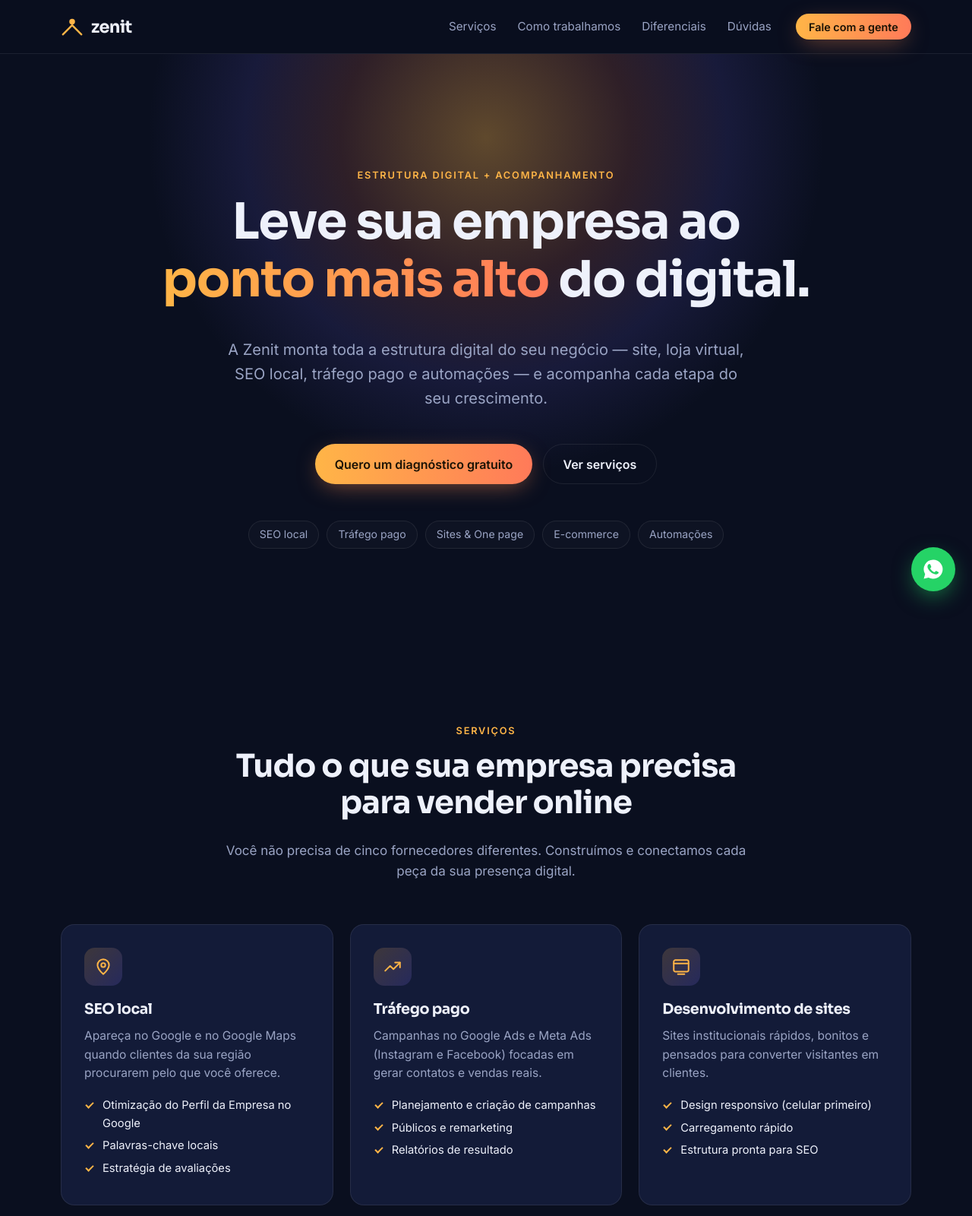
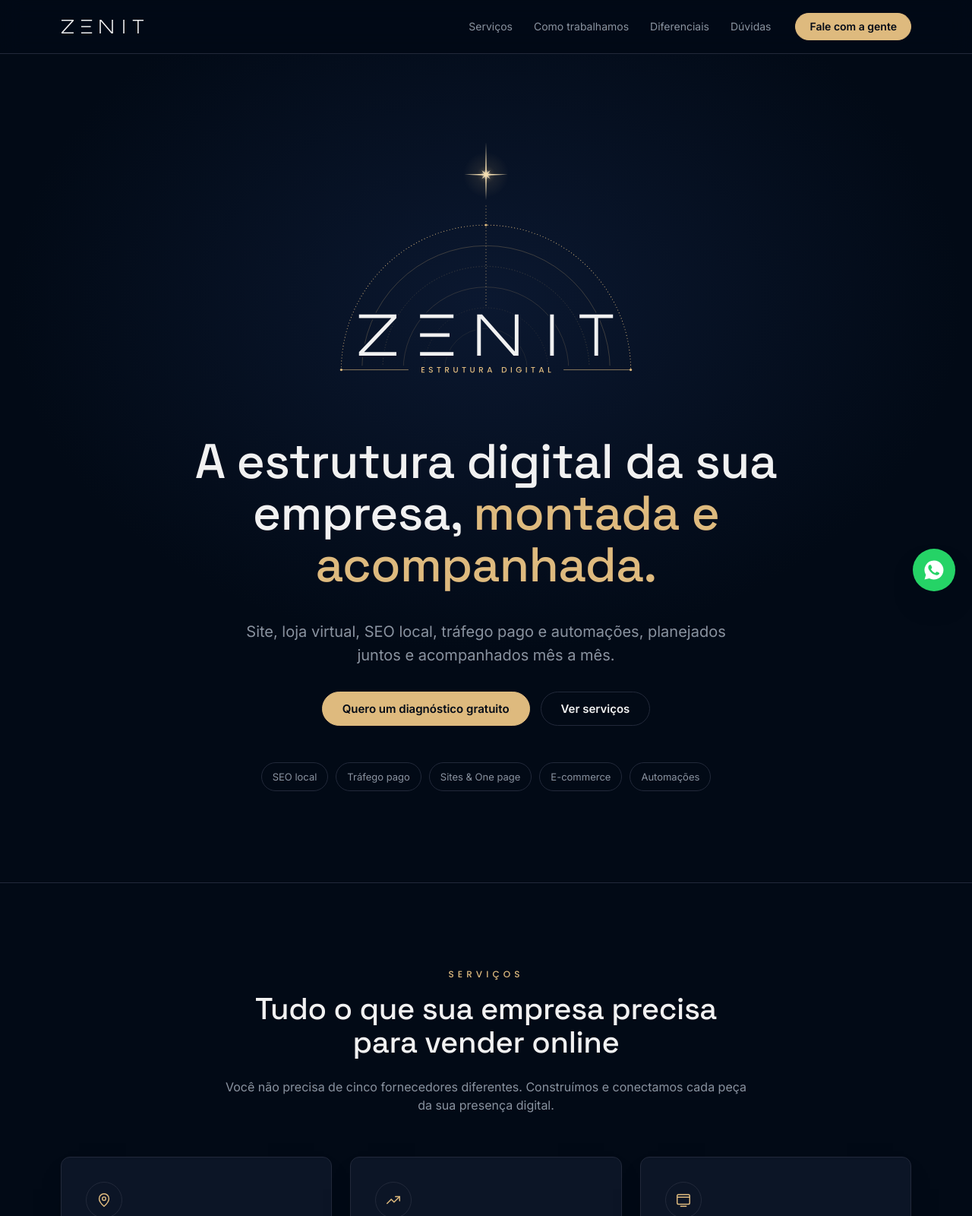
Before and after one commit to Guto1x/zenit-site, a plain HTML site: page index.html in a window 1280 px wide. Shown: the top 1600 px of the page at 76% size. Drawn offline with Linux system fonts and the light colour scheme.

Commit message:
Aplica o design system ZENIT ao site
Logos oficiais, tokens do tema Noite, tipografia Space Grotesk/Inter/Poppins,
raios, sombras e movimento da marca.

Co-Authored-By: Claude Opus 5.5 <noreply@anthropic.com>
Claude-Session: https://claude.ai/code/session_014L3cd5emMPcaGeGEp6fh5Q

```diff
--- a/assets/style.css
+++ b/assets/style.css
@@ -1,181 +1,205 @@
+/* Tokens do design system ZENIT (tema Noite, padrão da marca) */
 :root {
-  --bg: #0a0f1f;
-  --bg-alt: #0e1530;
-  --surface: #131b38;
-  --border: rgba(255, 255, 255, 0.08);
-  --text: #eef1fb;
-  --muted: #9aa4c4;
-  --accent: #ffb547;
-  --accent-2: #ff7a59;
-  --violet: #7c6cff;
-  --radius: 18px;
+  --surface-100: #020A16;
+  --surface-200: #0C1526;
+  --ink: #F1F1F1;
+  --ink-muted: #8A93A0;
+  --line: #22293A;
+  --accent-gold: #DEBA7E;
+  --accent-gold-strong: #C79A55;
+  --accent-gold-ink: #DEBA7E;
+  --signal-focus: #DEBA7E;
+  --field: #0C1526;
+  --hero-glow: #0B1830;
+
+  --space-2: 8px;
+  --space-4: 16px;
+  --space-6: 24px;
+  --space-8: 32px;
+
+  --radius-sm: 4px;
+  --radius-md: 12px;
+  --radius-full: 9999px;
+
+  --shadow-1: 0 18px 40px -24px rgba(0,0,0,0.6);
+  --shadow-2: 0 20px 48px -22px rgba(0,0,0,0.65);
+  --shadow-3: 0 24px 60px -20px rgba(0,0,0,0.7);
+
+  --font-display: "Space Grotesk", system-ui, sans-serif;
+  --font-sans: "Inter", system-ui, sans-serif;
+  --font-brand: "Poppins", system-ui, sans-serif;
+
+  --ease: cubic-bezier(.65, 0, .35, 1);
   --container: 1160px;
-  --font-head: "Sora", system-ui, sans-serif;
-  --font-body: "Inter", system-ui, sans-serif;
 }
 
 *, *::before, *::after { box-sizing: border-box; }
 html { scroll-behavior: smooth; scroll-padding-top: 80px; }
 body {
   margin: 0;
-  background: var(--bg);
-  color: var(--text);
-  font-family: var(--font-body);
-  font-size: 17px;
-  line-height: 1.6;
+  background: var(--surface-100);
+  color: var(--ink);
+  font-family: var(--font-sans);
+  font-size: 16px;
+  line-height: 24px;
   -webkit-font-smoothing: antialiased;
 }
-img, svg { display: block; }
+img, svg { display: block; max-width: 100%; }
 a { color: inherit; text-decoration: none; }
-h1, h2, h3 { font-family: var(--font-head); line-height: 1.15; margin: 0 0 .6em; letter-spacing: -0.02em; }
-h1 { font-size: clamp(2.3rem, 5.5vw, 4.1rem); }
-h2 { font-size: clamp(1.8rem, 3.6vw, 2.6rem); }
-h3 { font-size: 1.2rem; }
+h1, h2, h3 { font-family: var(--font-display); font-weight: 500; margin: 0 0 .6em; letter-spacing: -0.01em; }
+h1 { font-size: clamp(36px, 5.6vw, 64px); line-height: 1.06; }          /* display-hero */
+h2 { font-size: clamp(28px, 3.6vw, 40px); line-height: 1.1; }           /* h1 */
+h3 { font-size: 20px; line-height: 26px; }
 p { margin: 0 0 1em; }
 
 .container { width: 100%; max-width: var(--container); margin: 0 auto; padding: 0 20px; }
 .container--narrow { max-width: 820px; }
-.muted { color: var(--muted); }
-.grad {
-  background: linear-gradient(90deg, var(--accent), var(--accent-2));
-  -webkit-background-clip: text; background-clip: text; color: transparent;
-}
-.eyebrow {
-  font-size: .8rem; font-weight: 600; letter-spacing: .14em; text-transform: uppercase;
-  color: var(--accent); margin-bottom: 1em;
+.muted { color: var(--ink-muted); }
+.gold { color: var(--accent-gold); }
+
+/* tagline: Poppins Medium, caixa-alta, espaçamento largo */
+.eyebrow, .tagline {
+  font-family: var(--font-brand); font-weight: 500; font-size: 12px; line-height: 16px;
+  letter-spacing: .42em; text-transform: uppercase; color: var(--accent-gold);
+  margin: 0 0 var(--space-4);
 }
 
-/* Buttons */
+/* Botões: pílula (radius-full ecoa os círculos do símbolo), dourado sólido */
 .btn {
-  display: inline-flex; align-items: center; justify-content: center; gap: .5em;
-  padding: .95em 1.6em; border-radius: 999px; border: 0; cursor: pointer;
-  font: 600 1rem var(--font-body); color: #1a1205;
-  background: linear-gradient(90deg, var(--accent), var(--accent-2));
-  box-shadow: 0 8px 30px -8px rgba(255, 140, 80, .55);
-  transition: transform .2s, box-shadow .2s;
+  display: inline-flex; align-items: center; justify-content: center; gap: var(--space-2);
+  padding: 14px 26px; border-radius: var(--radius-full); border: 1px solid var(--accent-gold); cursor: pointer;
+  font: 600 15px/1 var(--font-sans); color: var(--surface-100); background: var(--accent-gold);
+  transition: background .5s var(--ease), border-color .5s var(--ease), color .5s var(--ease);
 }
-.btn:hover { transform: translateY(-2px); box-shadow: 0 12px 34px -8px rgba(255, 140, 80, .7); }
-.btn--ghost { background: transparent; color: var(--text); border: 1px solid var(--border); box-shadow: none; }
-.btn--ghost:hover { border-color: rgba(255,255,255,.3); box-shadow: none; }
-.btn--sm { padding: .6em 1.2em; font-size: .9rem; }
+.btn:hover { background: var(--accent-gold-strong); border-color: var(--accent-gold-strong); }
+.btn:focus-visible, a:focus-visible, button:focus-visible, summary:focus-visible { outline: 2px solid var(--signal-focus); outline-offset: 3px; }
+.btn--ghost { background: transparent; color: var(--ink); border-color: var(--line); }
+.btn--ghost:hover { background: transparent; border-color: var(--accent-gold); color: var(--accent-gold); }
+.btn--sm { padding: 10px 18px; font-size: 14px; }
 .btn--full { width: 100%; }
 
-/* Nav */
+/* Navegação */
 .nav {
   position: sticky; top: 0; z-index: 50;
-  background: rgba(10, 15, 31, .75); backdrop-filter: blur(14px);
-  border-bottom: 1px solid var(--border);
+  background: rgba(2, 10, 22, .82); backdrop-filter: blur(14px);
+  border-bottom: 1px solid var(--line);
 }
-.nav__inner { display: flex; align-items: center; gap: 32px; height: 70px; }
-.logo { display: inline-flex; align-items: center; gap: 10px; font: 700 1.4rem var(--font-head); letter-spacing: -0.03em; }
-.logo svg { width: 30px; height: 30px; fill: none; stroke: var(--accent); stroke-width: 2.6; stroke-linecap: round; stroke-linejoin: round; }
-.logo svg circle { fill: var(--accent); stroke: none; }
-.nav__links { display: flex; gap: 28px; margin-left: auto; font-size: .95rem; color: var(--muted); }
-.nav__links a:hover { color: var(--text); }
-.nav__toggle { display: none; background: none; border: 0; padding: 8px; cursor: pointer; }
-.nav__toggle span { display: block; width: 22px; height: 2px; background: var(--text); margin: 5px 0; transition: transform .2s; }
+.nav__inner { display: flex; align-items: center; gap: var(--space-8); height: 70px; }
+.logo { display: inline-flex; align-items: center; gap: 10px; }
+.logo__symbol { width: 34px; height: auto; }
+.logo__word { width: 110px; height: auto; }
+.nav__links { display: flex; gap: 28px; margin-left: auto; font-size: 14px; color: var(--ink-muted); }
+.nav__links a { transition: color .5s var(--ease); }
+.nav__links a:hover { color: var(--ink); }
+.nav__toggle { display: none; background: none; border: 0; padding: var(--space-2); cursor: pointer; }
+.nav__toggle span { display: block; width: 22px; height: 2px; background: var(--ink); margin: 5px 0; transition: transform .5s var(--ease); }
 
-/* Hero */
-.hero { position: relative; overflow: hidden; padding: clamp(80px, 12vw, 150px) 0 clamp(70px, 10vw, 120px); text-align: center; }
-.hero__glow {
-  position: absolute; left: 50%; top: -340px; width: 900px; height: 900px; transform: translateX(-50%);
-  background: radial-gradient(circle, rgba(255,181,71,.35) 0%, rgba(255,122,89,.15) 30%, rgba(124,108,255,.12) 50%, transparent 70%);
-  pointer-events: none;
+/* Hero: degradê radial da marca (#0B1830 atrás da cúpula → #020A16) */
+.hero {
+  position: relative; overflow: hidden; text-align: center;
+  padding: clamp(48px, 7vw, 88px) 0 clamp(72px, 10vw, 120px);
+  background: radial-gradient(ellipse 70% 60% at 50% 30%, var(--hero-glow) 0%, var(--surface-100) 70%);
 }
-.hero__inner { position: relative; max-width: 900px; }
-.lead { font-size: clamp(1.05rem, 1.8vw, 1.25rem); color: var(--muted); max-width: 680px; margin: 0 auto 2.2em; }
+.hero__inner { position: relative; max-width: 920px; }
+.hero__lockup { width: clamp(320px, 42vw, 440px); height: auto; margin: 0 auto clamp(32px, 5vw, 56px); }
+.lead { font-size: clamp(17px, 1.8vw, 20px); line-height: 1.55; color: var(--ink-muted); max-width: 640px; margin: 0 auto var(--space-8); }
 .hero__cta { display: flex; gap: 14px; justify-content: center; flex-wrap: wrap; }
 .hero__tags { list-style: none; padding: 0; margin: 48px 0 0; display: flex; flex-wrap: wrap; gap: 10px; justify-content: center; }
-.hero__tags li { padding: .45em 1em; border: 1px solid var(--border); border-radius: 999px; font-size: .88rem; color: var(--muted); background: rgba(255,255,255,.02); }
+.hero__tags li { padding: 6px 14px; border: 1px solid var(--line); border-radius: var(--radius-full); font-size: 13px; color: var(--ink-muted); }
 
-/* Sections */
-.section { padding: clamp(70px, 9vw, 110px) 0; }
-.section--alt { background: var(--bg-alt); }
+/* Seções */
+.section { padding: clamp(72px, 9vw, 112px) 0; border-top: 1px solid var(--line); }
+.section--alt { background: var(--surface-200); }
 .section__head { max-width: 700px; margin: 0 auto 56px; text-align: center; }
-.section__head p:last-child { color: var(--muted); }
+.section__head p:last-child { color: var(--ink-muted); }
 
-.grid { display: grid; gap: 22px; }
+.grid { display: grid; gap: var(--space-6); }
 .grid--3 { grid-template-columns: repeat(3, 1fr); }
 
 .card {
-  background: var(--surface); border: 1px solid var(--border); border-radius: var(--radius);
-  padding: 30px; transition: transform .25s, border-color .25s;
+  background: var(--surface-200); border: 1px solid var(--line); border-radius: var(--radius-md);
+  padding: var(--space-8); box-shadow: var(--shadow-1);
+  transition: border-color .5s var(--ease);
 }
-.card:hover { transform: translateY(-4px); border-color: rgba(255,181,71,.35); }
-.card p { color: var(--muted); font-size: .97rem; }
+.card:hover { border-color: var(--accent-gold-strong); }
+.card p { color: var(--ink-muted); font-size: 15px; }
 .card__icon {
-  width: 50px; height: 50px; border-radius: 14px; display: grid; place-items: center; margin-bottom: 20px;
-  background: linear-gradient(135deg, rgba(255,181,71,.18), rgba(124,108,255,.18));
+  width: 48px; height: 48px; border-radius: var(--radius-full); display: grid; place-items: center;
+  margin-bottom: 20px; border: 1px solid var(--line);
 }
-.card__icon svg { width: 26px; height: 26px; fill: none; stroke: var(--accent); stroke-width: 1.8; stroke-linecap: round; stroke-linejoin: round; }
+.card__icon svg { width: 22px; height: 22px; fill: none; stroke: var(--accent-gold); stroke-width: 1.6; stroke-linecap: round; stroke-linejoin: round; }
 
-.check { list-style: none; padding: 0; margin: 18px 0 0; font-size: .92rem; }
-.check li { position: relative; padding-left: 24px; margin-bottom: 6px; }
-.check li::before { content: ""; position: absolute; left: 2px; top: .45em; width: 10px; height: 6px; border-left: 2px solid var(--accent); border-bottom: 2px solid var(--accent); transform: rotate(-45deg); }
+.check { list-style: none; padding: 0; margin: 18px 0 0; font-size: 14px; line-height: 20px; }
+.check li { position: relative; padding-left: 22px; margin-bottom: 6px; }
+.check li::before { content: ""; position: absolute; left: 3px; top: 7px; width: 6px; height: 6px; border-radius: 50%; background: var(--accent-gold); }
 
-/* Steps */
-.steps { list-style: none; padding: 0; margin: 0; display: grid; grid-template-columns: repeat(4, 1fr); gap: 22px; counter-reset: s; }
-.step { position: relative; padding: 28px; border-radius: var(--radius); background: var(--surface); border: 1px solid var(--border); }
-.step p { color: var(--muted); font-size: .95rem; margin: 0; }
-.step__n { display: block; font: 700 2.4rem var(--font-head); margin-bottom: 14px;
-  background: linear-gradient(180deg, var(--accent), rgba(255,181,71,.15)); -webkit-background-clip: text; background-clip: text; color: transparent; }
+/* Passos */
+.steps { list-style: none; padding: 0; margin: 0; display: grid; grid-template-columns: repeat(4, 1fr); gap: var(--space-6); }
+.step { padding: 28px; border-radius: var(--radius-md); background: var(--surface-100); border: 1px solid var(--line); }
+.step p { color: var(--ink-muted); font-size: 15px; margin: 0; }
+.step__n { display: block; font: 500 13px/1 var(--font-brand); letter-spacing: .42em; color: var(--accent-gold); margin-bottom: 18px; padding-bottom: 14px; border-bottom: 1px dotted var(--accent-gold-strong); }
 
-/* Split / features */
+/* Diferenciais */
 .split { display: grid; grid-template-columns: 1fr 1.1fr; gap: 60px; align-items: center; }
-.features { list-style: none; padding: 0; margin: 0; display: grid; grid-template-columns: 1fr 1fr; gap: 18px; }
-.features li { padding: 24px; border-radius: var(--radius); background: var(--surface); border: 1px solid var(--border); }
-.features strong { display: block; font-family: var(--font-head); margin-bottom: 6px; }
-.features span { color: var(--muted); font-size: .93rem; }
+.features { list-style: none; padding: 0; margin: 0; display: grid; grid-template-columns: 1fr 1fr; gap: var(--space-4); }
+.features li { padding: var(--space-6); border-radius: var(--radius-md); background: var(--surface-200); border: 1px solid var(--line); }
+.features strong { display: block; font-family: var(--font-display); font-weight: 500; font-size: 18px; margin-bottom: 6px; }
+.features span { color: var(--ink-muted); font-size: 15px; }
 
 /* FAQ */
-.faq details { border-bottom: 1px solid var(--border); padding: 20px 0; }
-.faq summary { cursor: pointer; list-style: none; font-weight: 600; font-size: 1.05rem; display: flex; justify-content: space-between; gap: 20px; }
+.faq details { border-bottom: 1px solid var(--line); padding: 20px 0; }
+.faq summary { cursor: pointer; list-style: none; font-weight: 500; font-size: 17px; display: flex; justify-content: space-between; gap: 20px; }
 .faq summary::-webkit-details-marker { display: none; }
-.faq summary::after { content: "+"; color: var(--accent); font-size: 1.4rem; line-height: 1; transition: transform .2s; }
+.faq summary::after { content: "+"; color: var(--accent-gold); font-size: 22px; line-height: 1; transition: transform .5s var(--ease); }
 .faq details[open] summary::after { transform: rotate(45deg); }
-.faq details p { color: var(--muted); margin: 14px 0 0; }
+.faq details p { color: var(--ink-muted); margin: 14px 0 0; }
 
-/* CTA / form */
+/* Contato: o símbolo da marca ao fundo, bem apagado */
 .cta { position: relative; overflow: hidden; }
 .cta::before {
-  content: ""; position: absolute; inset: auto -20% -60% -20%; height: 120%;
-  background: radial-gradient(ellipse at center, rgba(255,181,71,.18), transparent 60%); pointer-events: none;
+  content: ""; position: absolute; left: 50%; bottom: -40px; width: 900px; height: 730px; transform: translateX(-50%);
+  background: url("brand/symbol-mark.svg") center bottom / contain no-repeat; opacity: .12; pointer-events: none;
 }
 .cta__inner { position: relative; display: grid; grid-template-columns: 1fr 1fr; gap: 60px; align-items: center; }
-.form { display: grid; gap: 16px; padding: 32px; border-radius: var(--radius); background: var(--surface); border: 1px solid var(--border); }
-.form label { display: grid; gap: 6px; font-size: .9rem; font-weight: 500; color: var(--muted); }
+.form { display: grid; gap: 20px; padding: var(--space-8); border-radius: var(--radius-md); background: var(--surface-200); border: 1px solid var(--line); box-shadow: var(--shadow-3); }
+.form label { display: grid; gap: 6px; font-size: 12px; line-height: 16px; font-weight: 600; color: var(--ink-muted); transition: color .5s var(--ease); }
+.form label:focus-within { color: var(--accent-gold-ink); }
+/* Input da marca: linha do horizonte dourada no foco */
 .form input, .form select, .form textarea {
-  width: 100%; padding: .8em 1em; border-radius: 12px; border: 1px solid var(--border);
-  background: var(--bg); color: var(--text); font: 400 1rem var(--font-body); resize: vertical;
+  width: 100%; padding: 12px 14px; border-radius: var(--radius-sm); border: 1px solid var(--line);
+  background: var(--field); color: var(--ink); caret-color: var(--accent-gold-ink);
+  font: 400 16px/24px var(--font-sans); resize: vertical; outline: none;
+  transition: border-color .5s var(--ease), box-shadow .5s var(--ease);
 }
-.form input:focus, .form select:focus, .form textarea:focus { outline: 2px solid var(--accent); outline-offset: 1px; border-color: transparent; }
+.form input:focus, .form select:focus, .form textarea:focus { border-color: var(--line); box-shadow: inset 0 -2px 0 var(--accent-gold-ink); }
 
-/* Footer */
-.footer { border-top: 1px solid var(--border); padding: 50px 0 30px; }
-.footer__inner { display: grid; grid-template-columns: auto 1fr auto; gap: 30px; align-items: center; }
-.footer__inner p { margin: 0; font-size: .92rem; }
-.footer__links { display: flex; gap: 22px; font-size: .92rem; color: var(--muted); }
-.footer__links a:hover { color: var(--text); }
-.footer__copy { grid-column: 1 / -1; color: var(--muted); font-size: .82rem !important; padding-top: 24px; border-top: 1px solid var(--border); }
+/* Rodapé */
+.footer { border-top: 1px solid var(--line); padding: 48px 0 28px; }
+.footer__inner { display: grid; grid-template-columns: auto 1fr auto; gap: var(--space-8); align-items: center; }
+.footer__inner .tagline { margin: 0; color: var(--ink-muted); }
+.footer__links { display: flex; gap: 22px; font-size: 14px; color: var(--ink-muted); }
+.footer__links a:hover { color: var(--ink); }
+.footer__copy { grid-column: 1 / -1; color: var(--ink-muted); font-size: 12px; margin: 0; padding-top: var(--space-6); border-top: 1px solid var(--line); }
 
-/* WhatsApp float */
+/* WhatsApp flutuante */
 .wa-float {
-  position: fixed; right: 22px; bottom: 22px; z-index: 60; width: 58px; height: 58px; border-radius: 50%;
-  display: grid; place-items: center; background: #25d366; box-shadow: 0 10px 30px -6px rgba(37,211,102,.6);
-  transition: transform .2s;
+  position: fixed; right: 22px; bottom: 22px; z-index: 60; width: 56px; height: 56px; border-radius: var(--radius-full);
+  display: grid; place-items: center; background: #25D366; box-shadow: var(--shadow-2);
+  transition: transform .5s var(--ease);
 }
-.wa-float:hover { transform: scale(1.08); }
+.wa-float:hover { transform: scale(1.06); }
 .wa-float svg { width: 30px; height: 30px; fill: #fff; }
 
-/* Reveal animation */
-.reveal { opacity: 0; transform: translateY(18px); transition: opacity .6s ease, transform .6s ease; }
+/* Entrada (movimento da marca: 0,5–0,7 s, suave nos dois lados) */
+.reveal { opacity: 0; transform: translateY(16px); transition: opacity .6s var(--ease), transform .6s var(--ease); }
 .reveal.is-visible { opacity: 1; transform: none; }
 @media (prefers-reduced-motion: reduce) {
   html { scroll-behavior: auto; }
-  .reveal { opacity: 1; transform: none; transition: none; }
+  *, *::before, *::after { transition: none !important; }
+  .reveal { opacity: 1; transform: none; }
 }
 
-/* Responsive */
+/* Responsivo */
 @media (max-width: 980px) {
   .grid--3 { grid-template-columns: repeat(2, 1fr); }
   .steps { grid-template-columns: repeat(2, 1fr); }
@@ -184,9 +208,9 @@ p { margin: 0 0 1em; }
 @media (max-width: 760px) {
   .nav__links {
     position: absolute; top: 70px; left: 0; right: 0; flex-direction: column; gap: 0;
-    background: var(--bg); border-bottom: 1px solid var(--border); display: none;
+    background: var(--surface-100); border-bottom: 1px solid var(--line); display: none;
   }
-  .nav__links a { padding: 16px 20px; border-top: 1px solid var(--border); }
+  .nav__links a { padding: var(--space-4) 20px; border-top: 1px solid var(--line); }
   .nav.is-open .nav__links { display: flex; }
   .nav__toggle { display: block; margin-left: auto; }
   .nav .btn--sm { display: none; }
@@ -194,8 +218,8 @@ p { margin: 0 0 1em; }
   .nav.is-open .nav__toggle span:last-child { transform: translateY(-3.5px) rotate(-45deg); }
 }
 @media (max-width: 620px) {
-  body { font-size: 16px; }
   .grid--3, .steps, .features { grid-template-columns: 1fr; }
   .footer__inner { grid-template-columns: 1fr; }
-  .card, .form { padding: 24px; }
+  .card, .form { padding: var(--space-6); }
+  .cta::before { width: 600px; height: 490px; }
 }
--- a/index.html
+++ b/index.html
@@ -8,19 +8,20 @@
   <meta property="og:title" content="Zenit | Estrutura digital e acompanhamento" />
   <meta property="og:description" content="Sites, e-commerce, SEO local, tráfego pago e automações — com acompanhamento de perto." />
   <meta property="og:type" content="website" />
-  <meta name="theme-color" content="#0a0f1f" />
-  <link rel="icon" href="assets/favicon.svg" type="image/svg+xml" />
+  <meta name="theme-color" content="#020A16" />
+  <meta property="og:image" content="assets/brand/zenit-avatar.png" />
+  <link rel="icon" href="assets/brand/symbol-mark.svg" type="image/svg+xml" />
+  <link rel="apple-touch-icon" href="assets/brand/zenit-avatar.png" />
   <link rel="preconnect" href="https://fonts.googleapis.com" />
   <link rel="preconnect" href="https://fonts.gstatic.com" crossorigin />
-  <link href="https://fonts.googleapis.com/css2?family=Inter:wght@400;500;600&family=Sora:wght@500;600;700&display=swap" rel="stylesheet" />
+  <link href="https://fonts.googleapis.com/css2?family=Inter:wght@400;500;600&family=Poppins:wght@500&family=Space+Grotesk:wght@500;600&display=swap" rel="stylesheet" />
   <link rel="stylesheet" href="assets/style.css" />
 </head>
 <body>
   <header class="nav" id="topo">
     <div class="container nav__inner">
-      <a href="#topo" class="logo" aria-label="Zenit — início">
-        <svg viewBox="0 0 32 32" aria-hidden="true"><circle cx="16" cy="9" r="4" /><path d="M3 27 L16 14 L29 27" /></svg>
-        <span>zenit</span>
+      <a href="#topo" class="logo" aria-label="ZENIT — início">
+        <img src="assets/brand/wordmark-dark.svg" alt="ZENIT" class="logo__word" />
       </a>
       <nav class="nav__links" aria-label="Principal">
         <a href="#servicos">Serviços</a>
@@ -36,11 +37,10 @@
   <main>
     <!-- HERO -->
     <section class="hero">
-      <div class="hero__glow" aria-hidden="true"></div>
       <div class="container hero__inner">
-        <p class="eyebrow">Estrutura digital + acompanhamento</p>
-        <h1>Leve sua empresa ao <span class="grad">ponto mais alto</span> do digital.</h1>
-        <p class="lead">A Zenit monta toda a estrutura digital do seu negócio — site, loja virtual, SEO local, tráfego pago e automações — e acompanha cada etapa do seu crescimento.</p>
+        <img src="assets/brand/lockup-dark.svg" alt="ZENIT — Estrutura Digital" class="hero__lockup" width="808" height="660" />
+        <h1>A estrutura digital da sua empresa, <span class="gold">montada e acompanhada.</span></h1>
+        <p class="lead">Site, loja virtual, SEO local, tráfego pago e automações, planejados juntos e acompanhados mês a mês.</p>
         <div class="hero__cta">
           <a href="#contato" class="btn">Quero um diagnóstico gratuito</a>
           <a href="#servicos" class="btn btn--ghost">Ver serviços</a>
@@ -111,8 +111,8 @@
       <div class="container">
         <header class="section__head">
           <p class="eyebrow">Como trabalhamos</p>
-          <h2>Não entregamos e sumimos. A gente acompanha.</h2>
-          <p>A estrutura é só o começo. O resultado vem do acompanhamento contínuo e dos ajustes certos.</p>
+          <h2>A entrega é o começo. Depois vem o acompanhamento.</h2>
+          <p>Medimos, ajustamos e evoluímos a estrutura junto com você.</p>
         </header>
 
         <ol class="steps">
@@ -128,7 +128,7 @@
     <section class="section" id="diferenciais">
       <div class="container split">
         <div>
-          <p class="eyebrow">Por que a Zenit</p>
+          <p class="eyebrow">Por que a ZENIT</p>
           <h2>Uma única parceira para toda a sua estrutura digital</h2>
           <p class="muted">Quando site, anúncios, Google e automações conversam entre si, cada real investido rende mais.</p>
           <a href="#contato" class="btn">Conversar com um especialista</a>
@@ -190,13 +190,15 @@
 
   <footer class="footer">
     <div class="container footer__inner">
-      <a href="#topo" class="logo"><svg viewBox="0 0 32 32" aria-hidden="true"><circle cx="16" cy="9" r="4" /><path d="M3 27 L16 14 L29 27" /></svg><span>zenit</span></a>
-      <p class="muted">Estrutura digital e acompanhamento para empresas que querem crescer.</p>
+      <a href="#topo" class="logo" aria-label="ZENIT — início">
+        <img src="assets/brand/wordmark-dark.svg" alt="ZENIT" class="logo__word" />
+      </a>
+      <p class="tagline">Estrutura digital</p>
       <nav class="footer__links">
         <a href="https://instagram.com/" target="_blank" rel="noopener">Instagram</a>
         <a href="mailto:contato@zenit.com.br">contato@zenit.com.br</a>
       </nav>
-      <p class="footer__copy">© <span id="ano"></span> Zenit. Todos os direitos reservados.</p>
+      <p class="footer__copy">© <span id="ano"></span> ZENIT. Todos os direitos reservados.</p>
     </div>
   </footer>
 
```
Also changed, not shown: assets/brand/lockup-dark.svg (added), assets/brand/symbol-mark.svg (added), assets/brand/wordmark-dark.svg (added), assets/brand/zenit-avatar.png (added), assets/favicon.svg (deleted), 1 other file.
